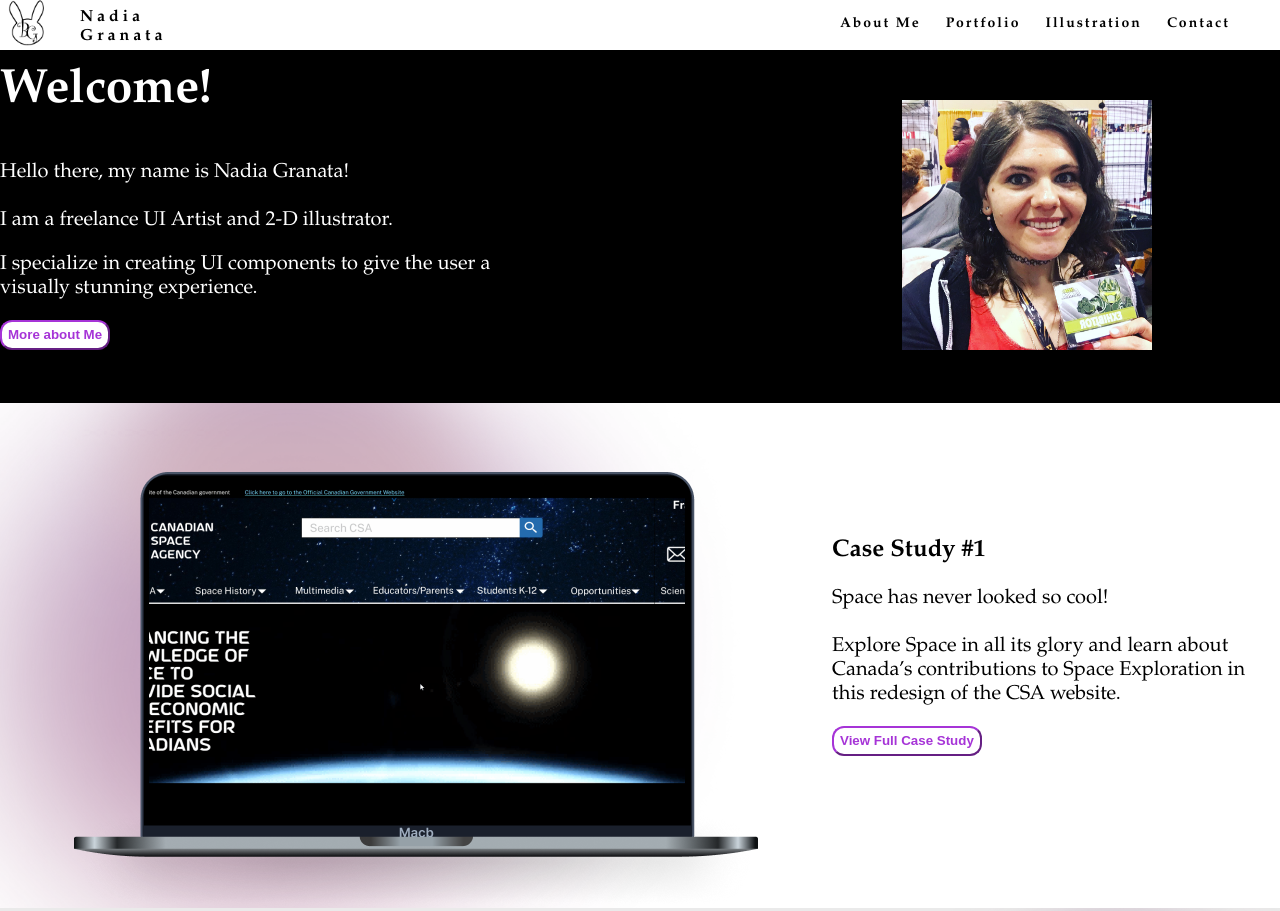
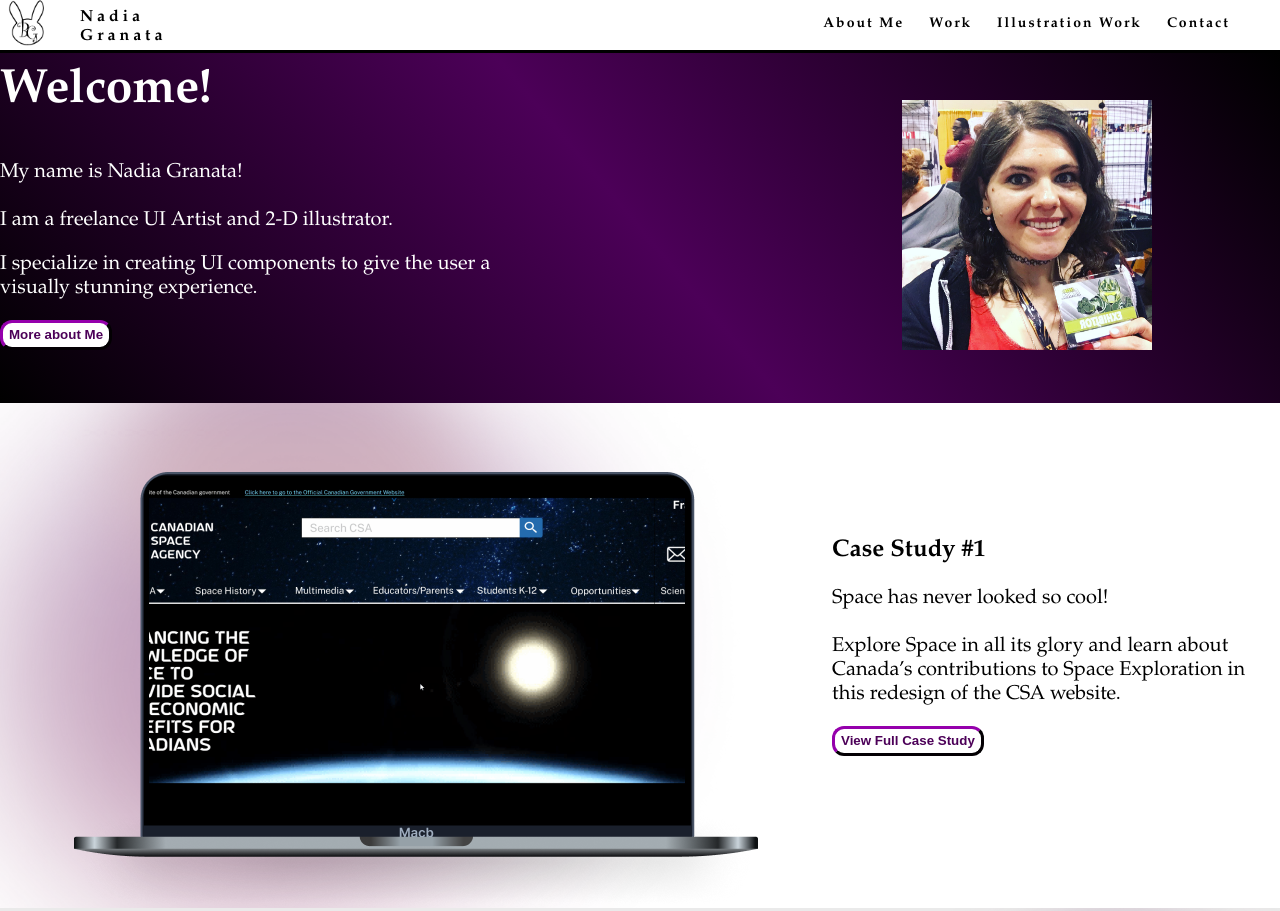
Before and after one commit to BunnyG88/UX_UI_HW19, a plain HTML site: page index.html in a window 1280 px wide. Shown: the top 911 px of the page. Drawn offline with Linux system fonts and the light colour scheme.

Commit message:
visual iterations

```diff
--- a/css/style.css
+++ b/css/style.css
@@ -70,7 +70,7 @@ ul li:hover a {
 /* This is where my hero starts */
 .hero{
 	margin-top:0px;
-	background-color: #000000;
+	background-image: linear-gradient(230deg, #000000, #4C0058, #000000);
 	width: 100%;
 	height: 350px;
 	color: #FFFFFF;
@@ -96,13 +96,13 @@ section button{
 	height: 30px;
 	border-radius: 12px;
 	background-color: #FFFFFF;
-	border-with: 4px;
-	border-color: #A634D7;
-	color: #A634D7;
+	border-width: 3px;
+	border-color: #4C0058;
+	color: #4C0058;
 }
 
 section button:hover {
-	background-color: #A634D7;
+	background-color: #4C0058;
 	color: #FFFFFF;
 }
 
@@ -158,6 +158,9 @@ section img {
 	padding-top: 3%;
 	margin-left: 15%;
 }
+.myillustration h2 {
+	padding-left: 15px;
+}
 
 .myillustration div {
 	display: grid;
@@ -168,6 +171,7 @@ section img {
 .ladybug{
 	display:flex;
 	width:100%;
+
 }
 .chatnoir{
 	display:flex;
@@ -196,7 +200,7 @@ section img {
 	width: 84%;
   	padding: 15px;
   	color: #FFFFFF;
-  	background-color: #000000;
+  	background-color: #4C0058;
   	opacity: .8;
 	align-self: flex-end;
 	justify-content: center
--- a/index.html
+++ b/index.html
@@ -21,8 +21,8 @@
       <ul>
 		<div class="menu">
         <li><a href="#hero">About Me</a></li>
-        <li><a href="#about">Portfolio</a></li>
-        <li><a href="#contact">Illustration</a></li>
+        <li><a href="#about">Work</a></li>
+        <li><a href="#contact">Illustration Work</a></li>
 		<li><a href="#contact">Contact</a></li>
 		  </div>
       </ul>
@@ -35,7 +35,7 @@
 	<section class="hero">
 		<div class="herotext">
 	       <h1 class="welcome">Welcome!</h1>
-           <p class="description">Hello there, my name is Nadia Granata! <br>
+           <p class="description">My name is Nadia Granata! <br>
              <br>
              I am a freelance UI Artist and 2-D illustrator.&nbsp;</p>
            <p class="description">I specialize in creating UI components to give the user a <br>visually stunning experience.</p>
```
